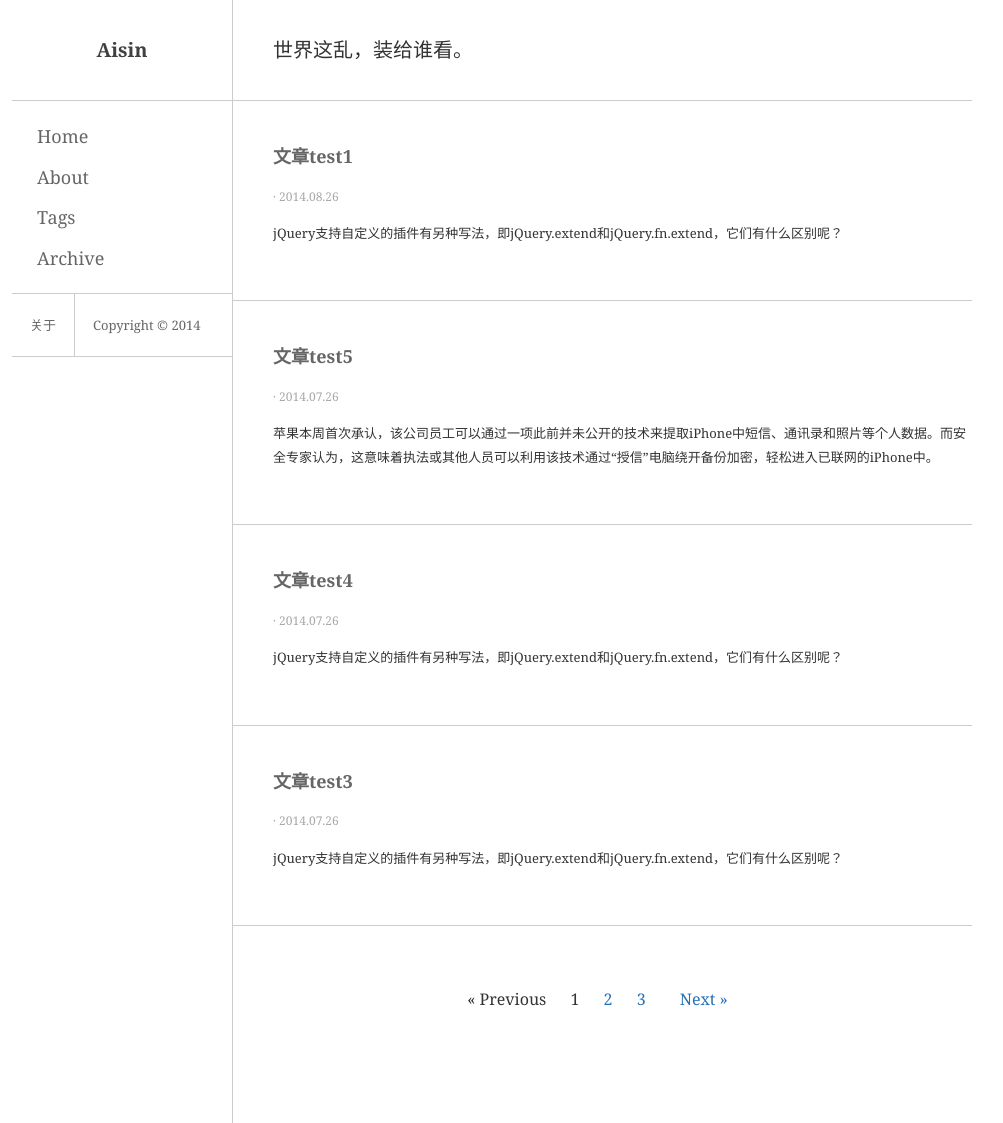
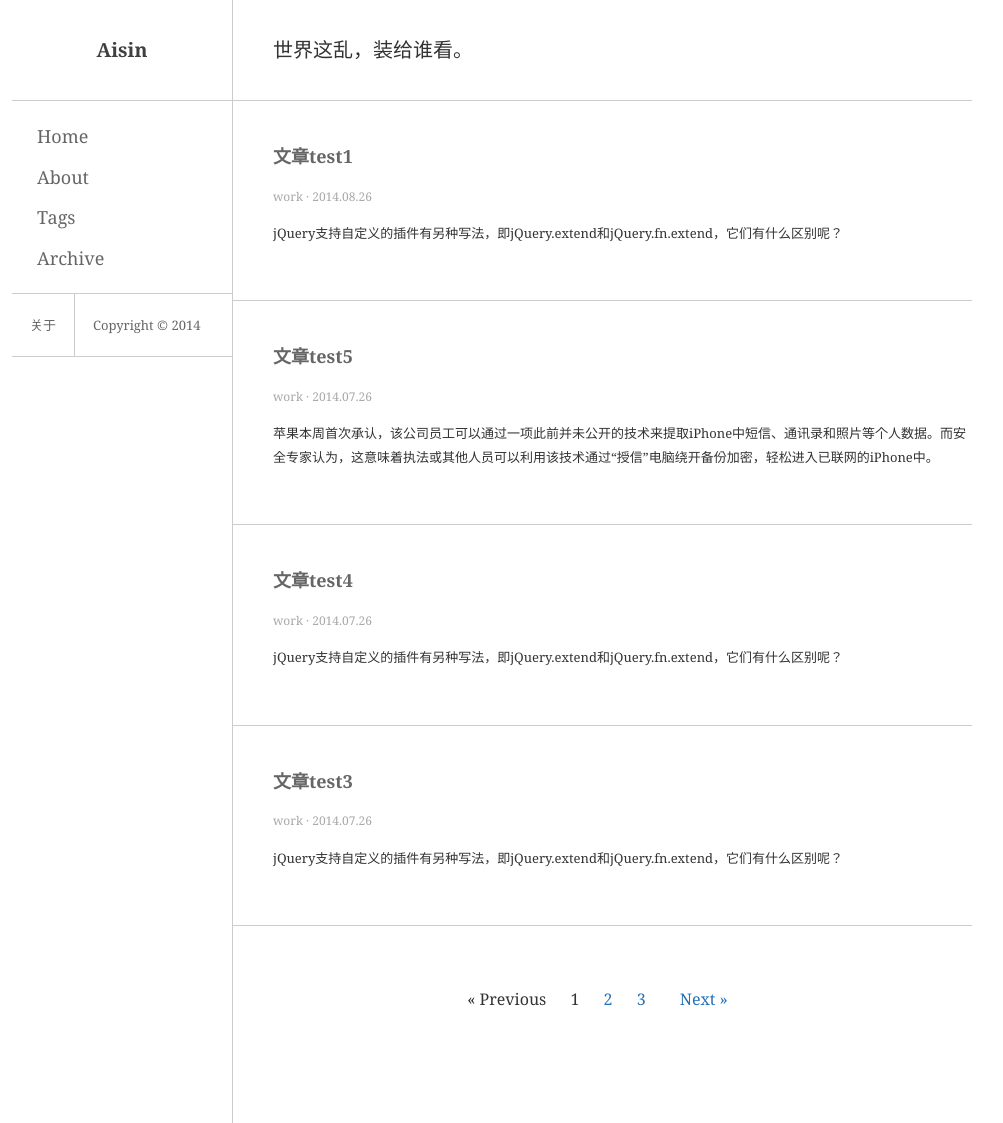
Before and after one commit to aisin/aisin.github.io, a Jekyll site: the page built from index.html, in a window 1280 px wide and 1123 px high. Shown: the whole window, without its empty margins (28-1031 px from the left). Built offline with Jekyll 4.4.1, drawn with Linux system fonts in a browser that asks for light colours; Markdown is read by kramdown in place of the engine named in the settings; the list of posts is cut into pages by our own code.

Commit message:
Update index.html

```diff
--- a/index.html
+++ b/index.html
@@ -10,7 +10,7 @@ layout : home
 		{% for post in paginator.posts %}
 			<section>
 				<h2 class="postTitle"><a href="{{ post.url }}">{{ post.title }}</a></h2>
-				<div class="meta">{% for category in post.categories %} {{ post.category | first }} {% endfor %}<span> · {{ post.date | date:"%Y.%m.%d" }}</span></div>
+				<div class="meta">{{ post.categories }}<span> · {{ post.date | date:"%Y.%m.%d" }}</span></div>
 				<div class="entryList">
 					<p>{{ post.description }}</p>
 				</div>
```
